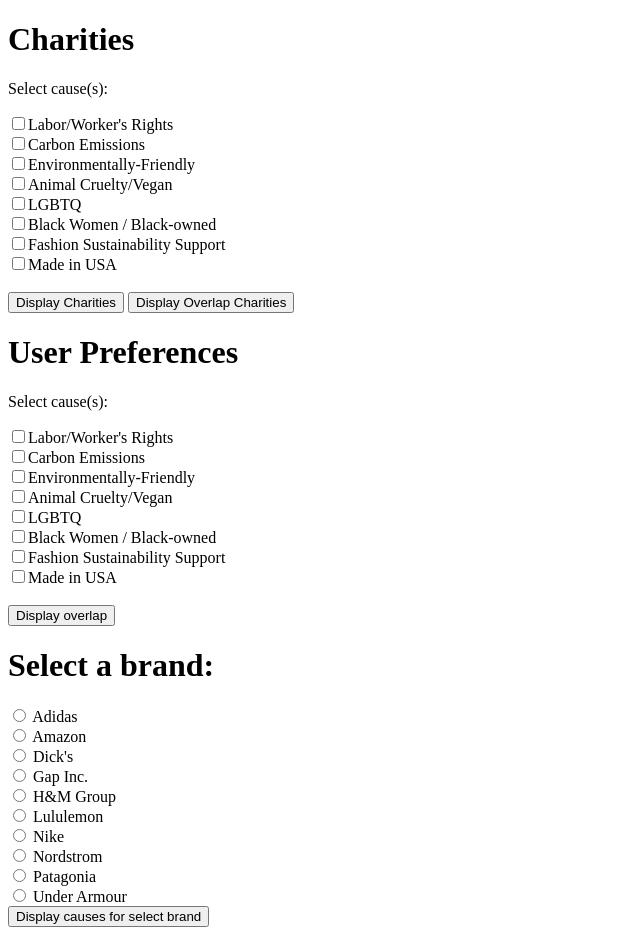
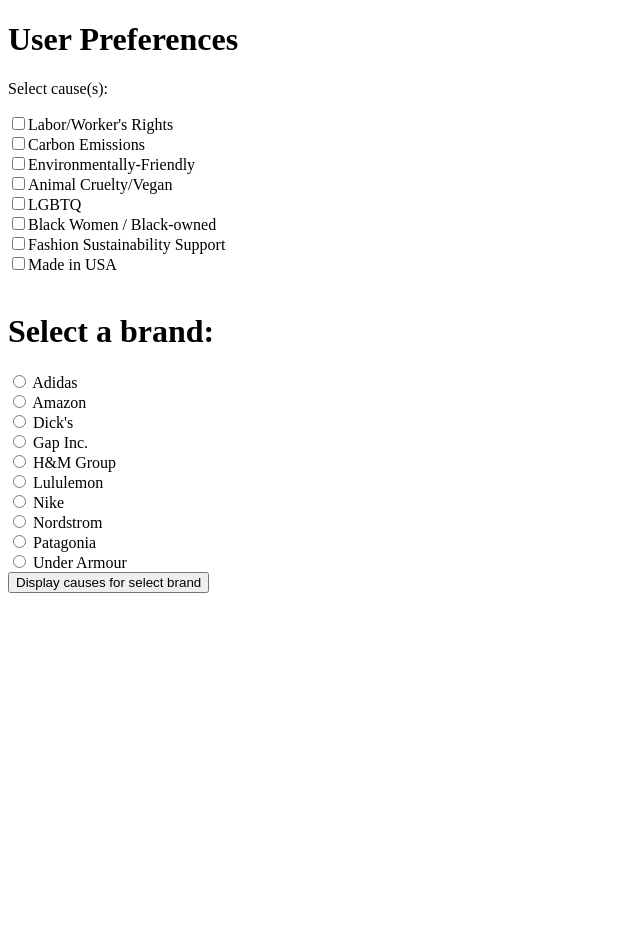
Before and after one commit to khuranaradhika/disect, a browser extension: page charity_recommend-v3.html in a window 1280 px wide. Shown: the whole page, without its empty margins (0-640 px from the left). After the commit the page ends 800 px from the top, so only its background shows below. Drawn offline with Linux system fonts and the light colour scheme.

Commit message:
charity_recommend.html updated

```diff
--- a/charity_recommend-v3.html
+++ b/charity_recommend-v3.html
@@ -5,22 +5,6 @@
   <title>Charities</title>
 </head>
 <body>
-  <h1>Charities</h1>
-  <form id="cause">
-    <p>Select cause(s):</p>
-    <label><input type="checkbox" name="cause" value="Labor/Worker's Rights">Labor/Worker's Rights</label><br>
-    <label><input type="checkbox" name="cause" value="Carbon Emissions">Carbon Emissions</label><br>
-    <label><input type="checkbox" name="cause" value="Environmentally-Friendly">Environmentally-Friendly</label><br>
-    <label><input type="checkbox" name="cause" value="Animal Cruelty/Vegan">Animal Cruelty/Vegan</label><br>
-    <label><input type="checkbox" name="cause" value="LGBTQ">LGBTQ</label><br>
-    <label><input type="checkbox" name="cause" value="Black Women / Black-owned">Black Women / Black-owned</label><br>
-    <label><input type="checkbox" name="cause" value="Fashion Sustainability Support">Fashion Sustainability Support</label><br>
-    <label><input type="checkbox" name="cause" value="Made in USA">Made in USA</label><br>
-    <br>
-    <input type="button" value="Display Charities" onclick="displayCharities()">
-    <input type="button" value="Display Overlap Charities" onclick="displayOverlapCharities()">
-  </form>
-
   <h1>User Preferences</h1>
   <form id="user">
     <p>Select cause(s):</p>
@@ -33,8 +17,6 @@
     <label><input type="checkbox" name="user" value="Fashion Sustainability Support">Fashion Sustainability Support</label><br>
     <label><input type="checkbox" name="user" value="Made in USA">Made in USA</label><br>
     <br>
-    <input type="button" value="Display overlap" onclick="displayOverlap()">
-    <!-- <input type="button" value="Display overlap" onclick="compareCheckboxes()"> -->
   </form>
 
   <h1>Select a brand:</h1>
```
